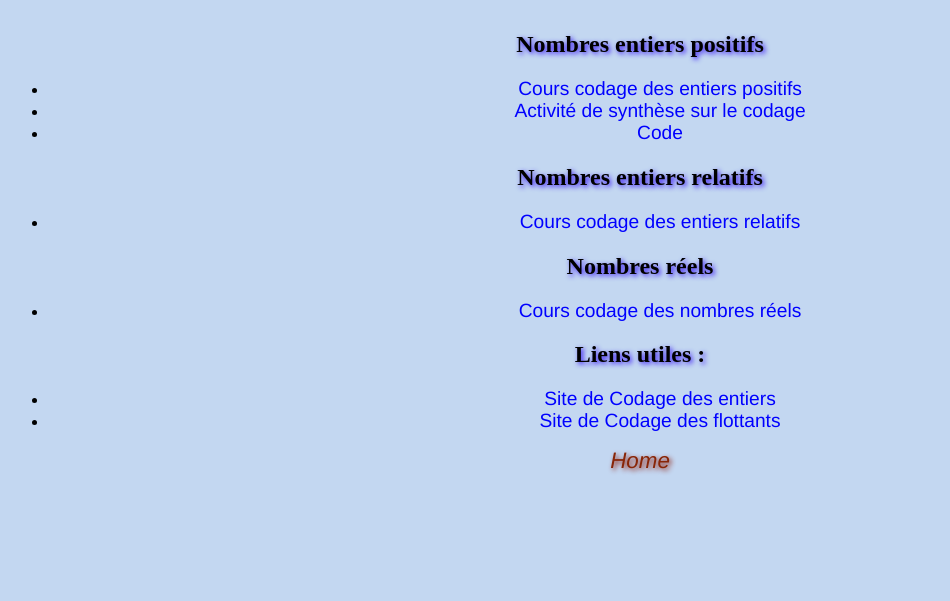
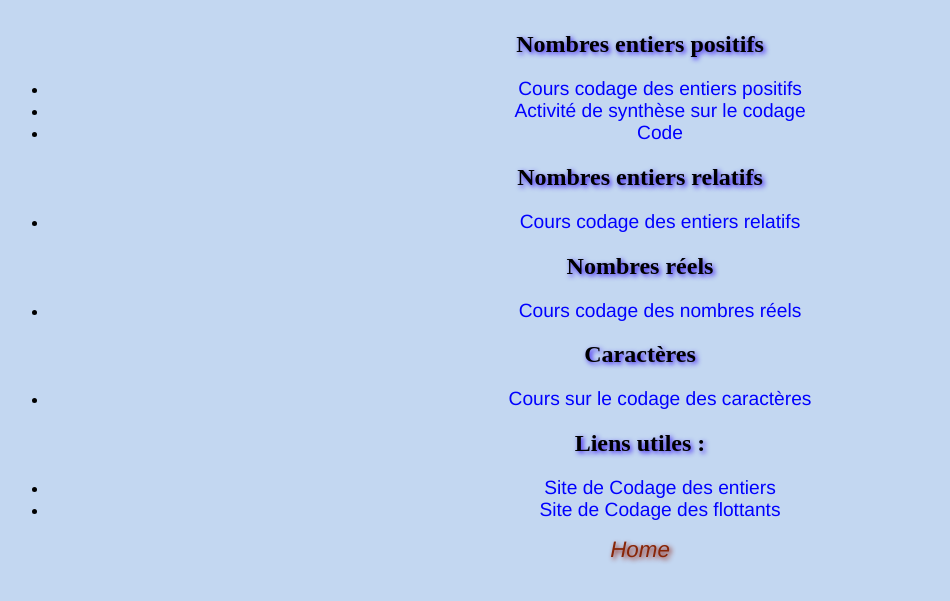
Before and after one commit to natB45/coursNSI, a plain HTML site: page pageBinaire.html in a window 1280 px wide. Shown: the part 121-722 px from the top of the page, without its empty margins (0-950 px from the left). Drawn offline with Linux system fonts and the light colour scheme.

Commit message:
incorporation du codage de caractère dans la page web

```diff
--- a/pageBinaire.html
+++ b/pageBinaire.html
@@ -30,6 +30,12 @@
                 <li><a href="Cours1NSI\Representation_donnees\Codage des réels\CodageNbreVirgule.pdf">Cours codage des nombres réels</a></li>
             </ul>
 
+            <h2>Caractères</h2>
+
+            <ul>
+                <li><a href="Cours1NSI\Representation_donnees\Caracteres\EncodageTexte.pdf">Cours sur le codage des caractères</a></li>
+            </ul>
+
             <h2>Liens utiles :</h2>
                 <ul>
                     <li><a href="https://fr.planetcalc.com/747/" target="_blank">Site de Codage des entiers</a></li>
```
